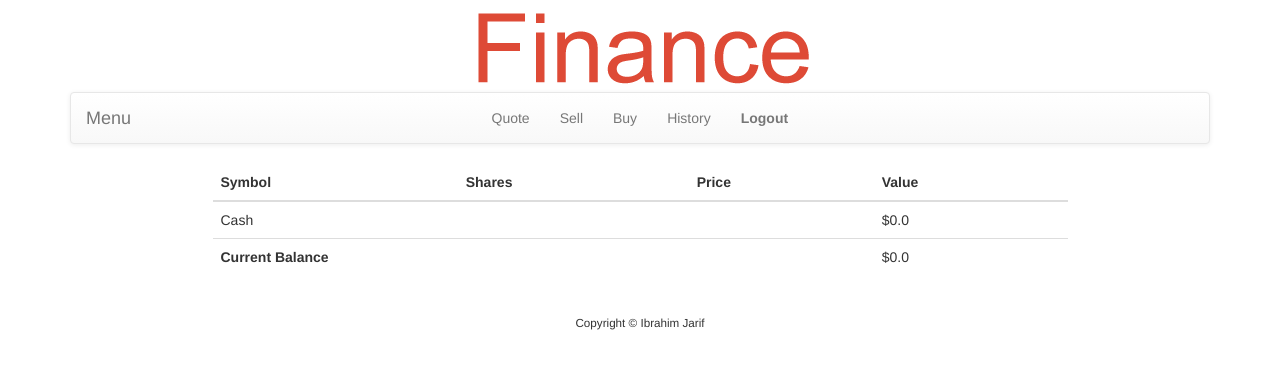
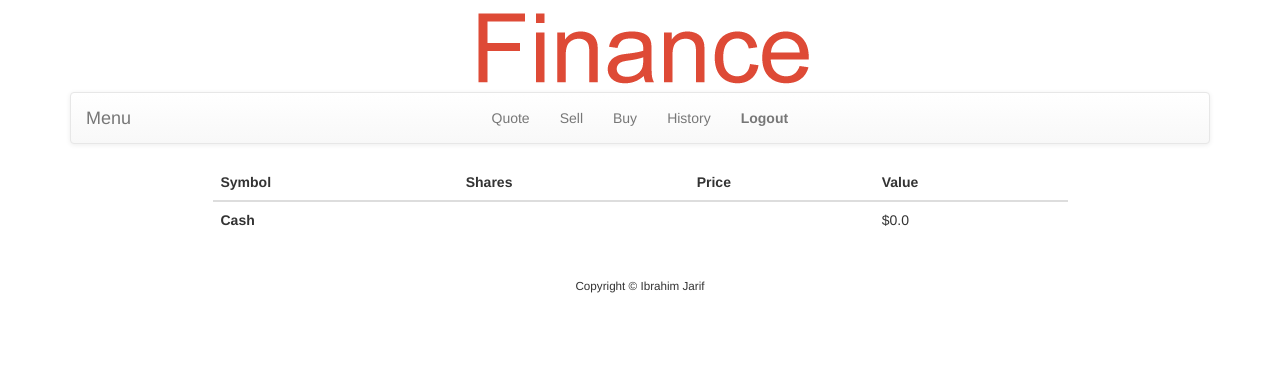
Before and after one commit to jarifibrahim/finance, a Flask app: page /portfolio in a window 1280 px wide. Shown: the top 369 px of the page. Run offline with Flask 2, Linux system fonts and the light colour scheme; the visitor is signed in with stand-in values (Sample User, id 1); parts of the project's set-up code (start-up, migrations or seed data) failed here and were passed over; some libraries are stand-ins or nearby versions.

Commit message:
fix invalid share count error

```diff
--- a/main.py
+++ b/main.py
@@ -27,7 +27,7 @@ def portfolio():
         # If no stock data is found recreate it
         if not models.new_stock:
             models.Users.reload_user()
-        return render_template('portfolio.html', title='Portfolio', stocks=models.new_stock, total=models.total, cash=models.cash)
+        return render_template('portfolio.html', title='Portfolio', stocks=models.new_stock, cash=models.cash)
     else:
         return render_template('apology.html', title='Error', message=['Log In to see this page'])
 
@@ -72,6 +72,7 @@ def sell():
                 holding.delete() # Remove stock
                 flash('Stock sold successfully', 'text-success')
                 models.Users.reload_user()
+                print models.new_stock
                 return redirect('portfolio')
         return render_template('sell.html', stocks=models.new_stock)
     return render_template('apology.html', message=['Log In to see this page'])
@@ -92,7 +93,9 @@ def buy():
             price = temp.get_price()
             if price is not None: # Valid symbol exists
                 current_user = models.Users.objects.get(username=session['username'])
-                if not isinstance(sh, int):
+                try:
+                    int(sh)
+                except:
                     flash("Enter valid share count", 'text-danger')
                     return render_template('buy.html')
                 if current_user.cash > float(price) * int(sh): # Verify acc balance
--- a/models.py
+++ b/models.py
@@ -6,7 +6,6 @@ from werkzeug.security import generate_password_hash, \
 import time
 
 new_stock = []                  # User data from the db
-total = 0.0                     # Total value of all shares
 cash = 0.0
 
 # Classname = collectionName
--- a/templates/portfolio.html
+++ b/templates/portfolio.html
@@ -19,12 +19,8 @@
     </tr>
   {% endfor %}
   <tr>
-    <td colspan="3" style="text-align: left">Cash</td>
+    <td colspan="3" style="text-align: left"><strong>Cash</strong></td>
     <td>${{cash}}</td>
-  </tr>
-  <tr>
-    <td colspan="3" style="text-align: left"><strong>Current Balance</strong></td>
-    <td>${{total}}</td>
   </tr>
 </table>
 {% endblock %}
```
